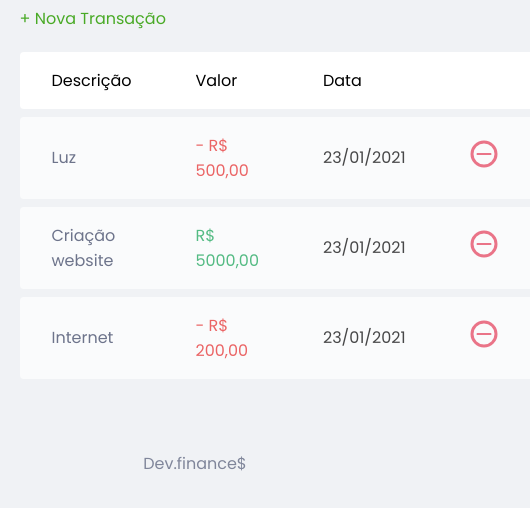
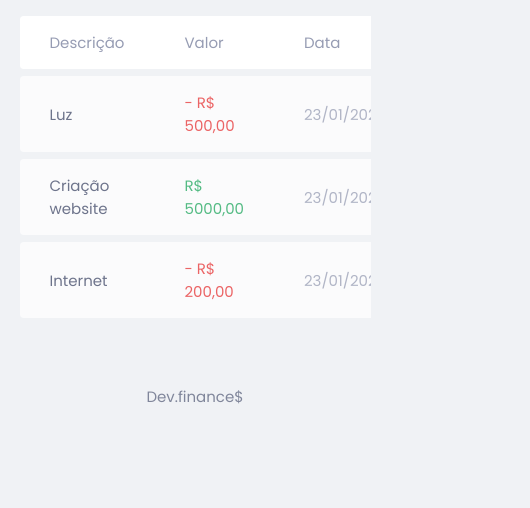
Before and after one commit to alancjo/Dev-Finance, a plain HTML site: page index.html in a window 390 px wide. Shown: the part 617-1125 px from the top of the page, 530 px wide, since content can reach past the window. After the commit the page ends 1055 px from the top, so only its background shows below. Drawn offline with Linux system fonts and the light colour scheme.

Commit message:
table responsive

```diff
--- a/style.css
+++ b/style.css
@@ -7,6 +7,10 @@
     margin: 0;
     padding: 0;
     box-sizing: border-box;
+}
+
+html {
+    font-size: 93.75%;
 }
 
 body {
@@ -111,13 +115,23 @@ header {
 
 /* Table ============================ */
 #data-table {
+    display: block;
     width: 100%;
     border-spacing: 0 0.5rem ;
+    color: #969cb3;
+
+    overflow: auto;
 }
 
+/* Pseudo classes */
 table thead tr th:first-child,
-table tbody tr td:first-child  {
+table tbody tr td:first-child {
     border-radius: 0.25rem 0 0 0.25rem;
+}
+
+table thead tr th:last-child,
+table tbody tr td:last-child {
+    border-radius: 0rem 0.25rem 0.25rem 0;
 }
 
 table th {
@@ -162,3 +176,16 @@ footer {
 
     opacity: 0.6;
 }
+
+/* Responsive ============================ */
+@media (min-width: 800px) {
+    html {
+        font-size: 87.5%
+    }
+
+    #balance {
+        display: grid;
+        grid-template-columns: repeat(3, 1fr);
+        gap: 2rem;
+    }
+}
```
